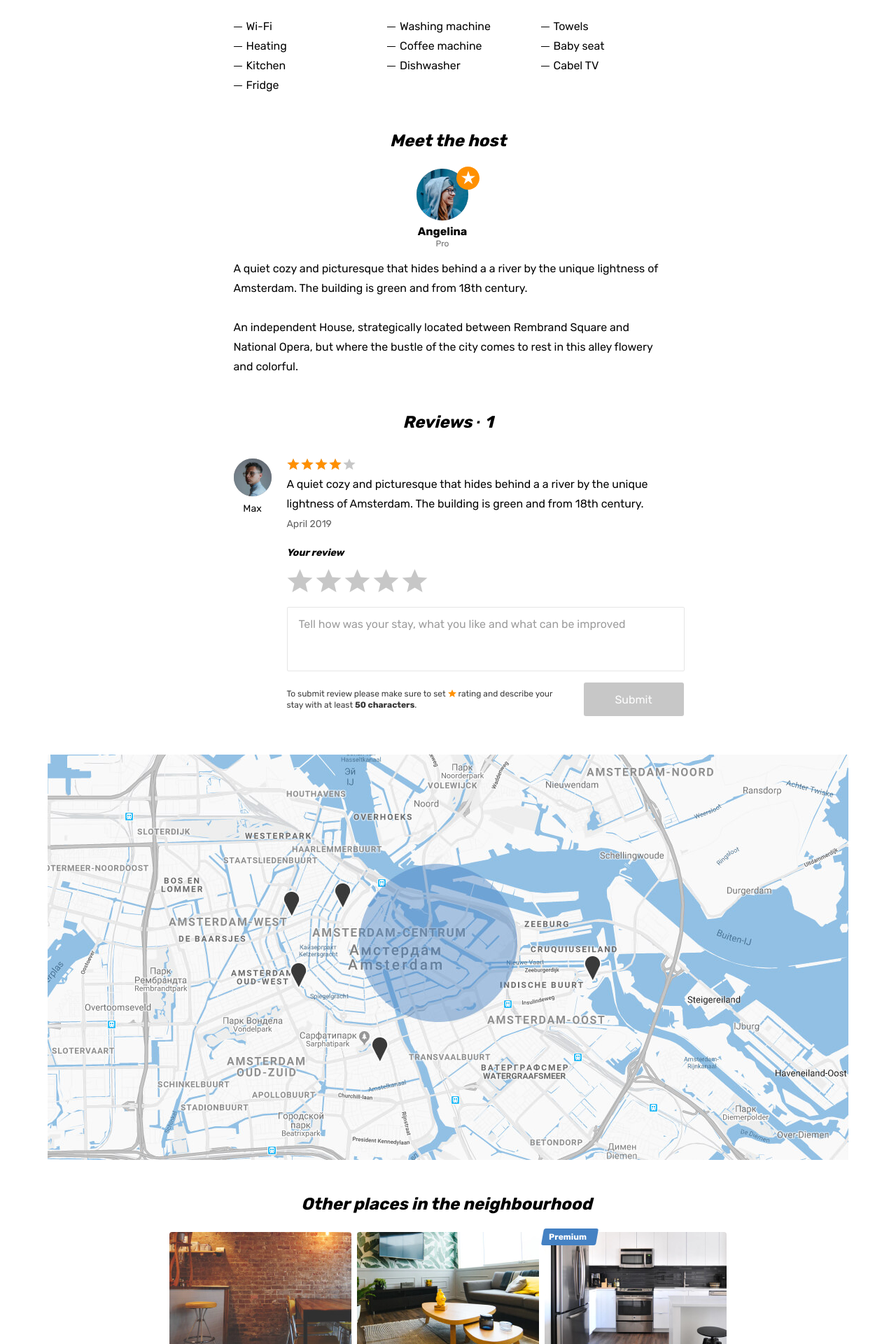
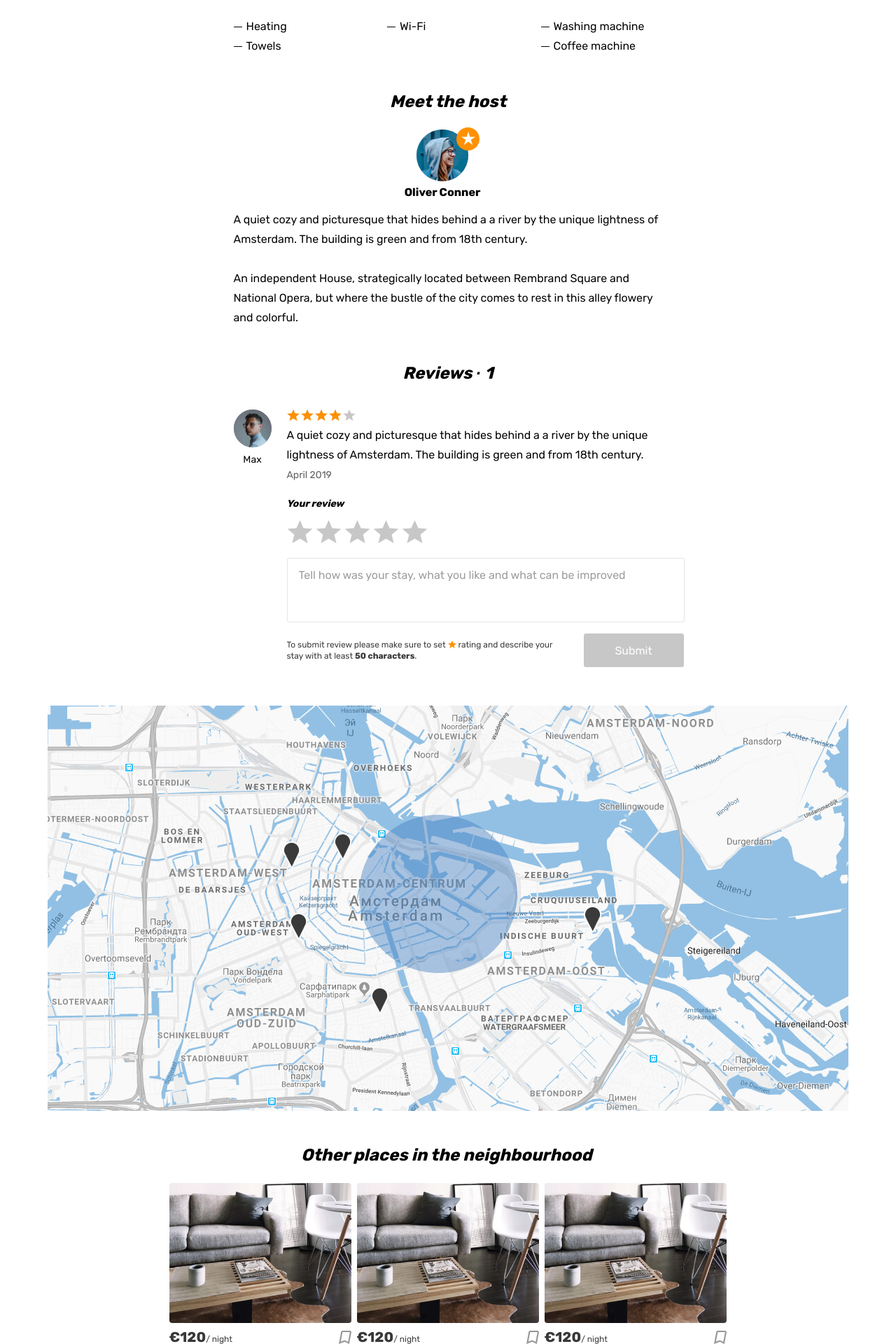
Before and after one commit to htmlacademy-univer-javascript-3/2509175-six-cities-4, a React (Vite) app: page /offer/1 in a window 1280 px wide. Shown: the part 880-2800 px from the top of the page at 70% size. Built offline with nearby package versions, Linux system fonts and the light colour scheme.

Commit message:
refactor

```diff
--- a/src/components/offer/offer.tsx
+++ b/src/components/offer/offer.tsx
@@ -1,5 +1,5 @@
 import { Link } from 'react-router-dom';
-
+import { MapProps } from '../../mocks/location';
 
 function Premium({ isPremium }: OfferProps): false | JSX.Element {
   return (
@@ -11,16 +11,8 @@ function Premium({ isPremium }: OfferProps): false | JSX.Element {
   );
 }
 
-function Offer({ offer, setState }: { offer: OfferProps; setState: () => void }): JSX.Element {
-  const offerLink = `/offer/${offer.id}`;
+export function OfferInfo({ offer, offerLink }: {offer: OfferProps, offerLink: string}): JSX.Element {
   return (
-    <article className="cities__card place-card" onMouseOver={setState}>
-      <Premium {...offer} />
-      <div className="cities__image-wrapper place-card__image-wrapper">
-        <Link to={offerLink}>
-          <img className="place-card__image" src={offer.previewImage} width="260" height="200" alt="Place image" />
-        </Link>
-      </div>
     <div className="place-card__info">
       <div className="place-card__price-wrapper">
         <div className="place-card__price">
@@ -47,6 +39,20 @@ function Offer({ offer, setState }: { offer: OfferProps; setState: () => void })
       </h2>
       <p className="place-card__type">{offer.type}</p>
     </div>
+  )
+}
+
+function Offer({ offer, setState }: { offer: OfferProps; setState: () => void }): JSX.Element {
+  const offerLink = `/offer/${offer.id}`;
+  return (
+    <article className="cities__card place-card" onMouseOver={setState}>
+      <Premium {...offer} />
+      <div className="cities__image-wrapper place-card__image-wrapper">
+        <Link to={offerLink}>
+          <img className="place-card__image" src={offer.previewImage} width="260" height="200" alt="Place image" />
+        </Link>
+      </div>
+      <OfferInfo offer={offer} offerLink={offerLink} />
     </article>
   );
 }
@@ -101,21 +107,26 @@ export type OfferProps = {
   price: number;
   city: {
     name: string;
-    location: {
-      latitude: number;
-      longitude: number;
-      zoom: number;
+    location: MapProps;
   };
-  };
-  location: {
-    latitude: number;
-    longitude: number;
-    zoom: number;
-  };
+  location: MapProps;
   isFavorite: boolean;
   isPremium: boolean;
   rating: number;
   previewImage: string;
 }
 
+export type OfferWithDetailsProps = OfferProps & {
+  description: string,
+  bedrooms: number,
+  goods: string[],
+  host: {
+    name: string,
+    avatarUrl: string,
+    isPro: boolean
+  },
+  images: string[],
+  maxAdults: number
+};
+
 export default Offer;
--- a/src/mocks/location.ts
+++ b/src/mocks/location.ts
@@ -9,3 +9,9 @@ export const DefaultLocations: LocationProps[] = [
   { Name: 'Hamburg' },
   { Name: 'Dusseldorf' }
 ];
+
+export type MapProps = {
+  latitude: number,
+  longitude: number,
+  zoom: number
+}
--- a/src/mocks/offer.ts
+++ b/src/mocks/offer.ts
@@ -1,4 +1,4 @@
-import { OfferProps } from '../components/offer/offer';
+import { OfferProps, OfferWithDetailsProps } from '../components/offer/offer';
 
 
 export const DefaultOffers: OfferProps[] = [
@@ -10,14 +10,14 @@ export const DefaultOffers: OfferProps[] = [
     city: {
       name: 'Amsterdam',
       location: {
-        latitude: 52.35514938496378,
-        longitude: 4.673877537499948,
+        latitude: 52.3909553943508,
+        longitude: 4.85309666406198,
         zoom: 8
       }
     },
     location: {
-      latitude: 52.35514938496378,
-      longitude: 4.673877537499948,
+      latitude: 52.3909553943508,
+      longitude: 4.85309666406198,
       zoom: 8
     },
     isFavorite: false,
@@ -33,14 +33,14 @@ export const DefaultOffers: OfferProps[] = [
     city: {
       name: 'Amsterdam',
       location: {
-        latitude: 52.35514938496378,
-        longitude: 4.673877537499948,
+        latitude: 52.3609553943508,
+        longitude: 4.85309666406198,
         zoom: 8
       }
     },
     location: {
-      latitude: 52.35514938496378,
-      longitude: 4.673877537499948,
+      latitude: 52.3609553943508,
+      longitude: 4.85309666406198,
       zoom: 8
     },
     isFavorite: true,
@@ -56,14 +56,14 @@ export const DefaultOffers: OfferProps[] = [
     city: {
       name: 'Amsterdam',
       location: {
-        latitude: 52.35514938496378,
-        longitude: 4.673877537499948,
+        latitude: 52.3909553943508,
+        longitude: 4.929309666406198,
         zoom: 8
       }
     },
     location: {
-      latitude: 52.35514938496378,
-      longitude: 4.673877537499948,
+      latitude: 52.3909553943508,
+      longitude: 4.929309666406198,
       zoom: 8
     },
     isFavorite: false,
@@ -79,42 +79,61 @@ export const DefaultOffers: OfferProps[] = [
     city: {
       name: 'Amsterdam',
       location: {
-        latitude: 52.35514938496378,
-        longitude: 4.673877537499948,
+        latitude: 52.3809553943508,
+        longitude: 4.939309666406198,
         zoom: 8
       }
     },
     location: {
-      latitude: 52.35514938496378,
-      longitude: 4.673877537499948,
+      latitude: 52.3809553943508,
+      longitude: 4.939309666406198,
       zoom: 8
     },
     isFavorite: false,
     isPremium: true,
     rating: 5,
     previewImage: 'img/apartment-03.jpg'
-  },
-  {
-    id: '5',
-    title: 'Wood and stone place',
-    type: 'Room',
-    price: 80,
+  }
+];
+
+export const OfferWithDetailsMock : OfferWithDetailsProps = {
+  id: '1',
+  title: 'Beautiful & luxurious apartment at great location',
+  type: 'Apartment',
+  price: 120,
   city: {
     name: 'Amsterdam',
     location: {
-        latitude: 52.35514938496378,
-        longitude: 4.673877537499948,
+      latitude: 52.3909553943508,
+      longitude: 4.85309666406198,
       zoom: 8
     }
   },
   location: {
-      latitude: 52.35514938496378,
-      longitude: 4.673877537499948,
+    latitude: 52.3909553943508,
+    longitude: 4.85309666406198,
     zoom: 8
   },
-    isFavorite: true,
-    isPremium: false,
+  isFavorite: false,
+  isPremium: true,
   rating: 4,
-    previewImage: 'img/room.jpg'
-  }
-];
+  previewImage: 'img/apartment-01.jpg',
+  description: "A quiet cozy and picturesque that hides behind a a river by the unique lightness of Amsterdam.",
+  bedrooms: 3,
+  goods: [
+    "Heating",
+    "Wi-Fi",
+    "Washing machine",
+    "Towels",
+    "Coffee machine"
+  ],
+  host: {
+    name: "Oliver Conner",
+    avatarUrl: "img/avatar-angelina.jpg",
+    isPro: false
+  },
+  images: [
+    "https://url-to-image/image.png"
+  ],
+  maxAdults: 4
+};
--- a/src/pages/offer/offer.tsx
+++ b/src/pages/offer/offer.tsx
@@ -1,8 +1,148 @@
 import { useParams, Link } from 'react-router-dom';
 import ReviewForm from '../../components/review-form/review-form';
+import { OfferWithDetailsMock } from '../../mocks/offer';
+import { OfferProps, OfferWithDetailsProps, OfferInfo } from '../../components/offer/offer';
 
-export default function Offer(): JSX.Element {
+function Premium({ isPremium }: OfferWithDetailsProps): false | JSX.Element {
+  return (
+    isPremium && (
+      <div className="offer__mark">
+        <span>Premium</span>
+      </div>
+    )
+  );
+}
+
+function Pro({ host }: OfferWithDetailsProps): false | JSX.Element {
+  return (
+    host.isPro && (
+      <span className="offer__user-status">
+        Pro
+      </span>
+    )
+  );
+}
+
+function Host(offer: OfferWithDetailsProps): JSX.Element {
+  return (
+    <div className="offer__host">
+      <h2 className="offer__host-title">Meet the host</h2>
+      <div className="offer__host-user user">
+        <div className="offer__avatar-wrapper offer__avatar-wrapper--pro user__avatar-wrapper">
+          <img className="offer__avatar user__avatar" src={offer.host.avatarUrl} width="74" height="74" alt="Host avatar" />
+        </div>
+        <span className="offer__user-name">
+          {offer.host.name}
+        </span>
+        <Pro {...offer} />
+      </div>
+      <div className="offer__description">
+        <p className="offer__text">
+          A quiet cozy and picturesque that hides behind a a river by the unique lightness of Amsterdam. The building is green and from 18th century.
+        </p>
+        <p className="offer__text">
+          An independent House, strategically located between Rembrand Square and National Opera, but where the bustle of the city comes to rest in this alley flowery and colorful.
+        </p>
+      </div>
+    </div>
+  )
+}
+
+function Reviews(offer: OfferWithDetailsProps): JSX.Element {
+  return (
+    <section className="offer__reviews reviews">
+      <h2 className="reviews__title">Reviews &middot; <span className="reviews__amount">1</span></h2>
+      <ul className="reviews__list">
+        <li className="reviews__item">
+          <div className="reviews__user user">
+            <div className="reviews__avatar-wrapper user__avatar-wrapper">
+              <img className="reviews__avatar user__avatar" src="img/avatar-max.jpg" width="54" height="54" alt="Reviews avatar" />
+            </div>
+            <span className="reviews__user-name">
+              Max
+            </span>
+          </div>
+          <div className="reviews__info">
+            <div className="reviews__rating rating">
+              <div className="reviews__stars rating__stars">
+                <span style={{ width: '80%' }}></span>
+                <span className="visually-hidden">Rating</span>
+              </div>
+            </div>
+            <p className="reviews__text">
+              A quiet cozy and picturesque that hides behind a a river by the unique lightness of Amsterdam. The building is green and from 18th century.
+            </p>
+            <time className="reviews__time" dateTime="2019-04-24">April 2019</time>
+          </div>
+        </li>
+      </ul>
+      <ReviewForm />
+    </section>
+  )
+}
+
+function NearPlace(offer: OfferProps): JSX.Element {
+  const offerLink = `/offer/${offer.id}`;
+  return (
+    <article className="near-places__card place-card">
+      <div className="near-places__image-wrapper place-card__image-wrapper">
+        <Link to={offerLink}>
+          <img className="place-card__image" src={offer.previewImage} width="260" height="200" alt="Place image" />
+        </Link>
+      </div>
+      <OfferInfo offer={offer} offerLink={offerLink} />
+    </article>
+  )
+}
+
+function ListNearPlaces(): JSX.Element {
+  const nearPlacesMock: OfferProps[] = [OfferWithDetailsMock, OfferWithDetailsMock, OfferWithDetailsMock];
+  return (
+    <div className="container">
+      <section className="near-places places">
+        <h2 className="near-places__title">Other places in the neighbourhood</h2>
+        <div className="near-places__list places__list">
+          {
+            nearPlacesMock.map((place) => (<NearPlace {...place} id={place.id} />))
+          }
+        </div>
+      </section>
+    </div>
+  )
+}
+
+function ListGoods({ goods }: OfferWithDetailsProps): JSX.Element {
+  return (
+    <div className="offer__inside">
+      <h2 className="offer__inside-title">What&apos;s inside</h2>
+      <ul className="offer__inside-list">
+        {
+          goods.map((good) => (<li className="offer__inside-item">{good}</li>))
+        }
+      </ul>
+    </div>
+  )
+}
+
+function ListFeatures(offer: OfferWithDetailsProps): JSX.Element {
+  return (
+    <ul className="offer__features">
+      {
+        offer.type &&  <li className="offer__feature offer__feature--entire">{offer.type}</li>
+      }
+      {
+        offer.maxAdults > 0 && <li className="offer__feature offer__feature--adults">Max {offer.maxAdults} adults</li>
+      }
+      {
+        offer.bedrooms > 0 && <li className="offer__feature offer__feature--bedrooms">{offer.bedrooms} Bedrooms</li>
+      }
+  </ul>
+  )
+}
+
+export default function OfferDetailed(): JSX.Element {
   const { id } = useParams();
+  const offer: OfferWithDetailsProps = OfferWithDetailsMock; // todo get 'offer' from server
   return (
     <div className="page" key={id}>
       <header className="header">
@@ -10,7 +150,7 @@ export default function Offer(): JSX.Element {
           <div className="header__wrapper">
             <div className="header__left">
               <Link to='/' className="header__logo-link">
-                <img className="header__logo" src="/img/logo.svg"alt="6 cities logo" width="81" height="41"/>
+                <img className="header__logo" src="/img/logo.svg" alt="6 cities logo" width="81" height="41" />
               </Link>
             </div>
             <nav className="header__nav">
@@ -67,237 +207,39 @@ export default function Offer(): JSX.Element {
           </div>
           <div className="offer__container container">
             <div className="offer__wrapper">
-              <div className="offer__mark">
-                <span>Premium</span>
-              </div>
+              <Premium {...offer} />
               <div className="offer__name-wrapper">
                 <h1 className="offer__name">
-                  Beautiful &amp; luxurious studio at great location HERLLO
+                  {offer.title}
                 </h1>
                 <button className="offer__bookmark-button button" type="button">
                   <svg className="offer__bookmark-icon" width="31" height="33">
                     <use xlinkHref="#icon-bookmark"></use>
                   </svg>
-                  <span className="visually-hidden">To bookmarks</span>
+                  <span className="visually-hidden">{offer.isFavorite ? 'In bookmarks' : 'To bookmarks'}</span>
                 </button>
               </div>
               <div className="offer__rating rating">
                 <div className="offer__stars rating__stars">
-                  <span style={{ width: '80%' }}></span>
+                  <span style={{ width: offer.rating * 20 + '%' }}></span>
                   <span className="visually-hidden">Rating</span>
                 </div>
-                <span className="offer__rating-value rating__value">4.8</span>
+                <span className="offer__rating-value rating__value">{offer.rating}</span>
               </div>
-              <ul className="offer__features">
-                <li className="offer__feature offer__feature--entire">
-                  Apartment
-                </li>
-                <li className="offer__feature offer__feature--bedrooms">
-                  3 Bedrooms
-                </li>
-                <li className="offer__feature offer__feature--adults">
-                  Max 4 adults
-                </li>
-              </ul>
+              <ListFeatures {...offer}/>
               <div className="offer__price">
-                <b className="offer__price-value">&euro;120</b>
+                <b className="offer__price-value">&euro;{offer.price}</b>
                 <span className="offer__price-text">&nbsp;night</span>
               </div>
-              <div className="offer__inside">
-                <h2 className="offer__inside-title">What&apos;s inside</h2>
-                <ul className="offer__inside-list">
-                  <li className="offer__inside-item">
-                    Wi-Fi
-                  </li>
-                  <li className="offer__inside-item">
-                    Washing machine
-                  </li>
-                  <li className="offer__inside-item">
-                    Towels
-                  </li>
-                  <li className="offer__inside-item">
-                    Heating
-                  </li>
-                  <li className="offer__inside-item">
-                    Coffee machine
-                  </li>
-                  <li className="offer__inside-item">
-                    Baby seat
-                  </li>
-                  <li className="offer__inside-item">
-                    Kitchen
-                  </li>
-                  <li className="offer__inside-item">
-                    Dishwasher
-                  </li>
-                  <li className="offer__inside-item">
-                    Cabel TV
-                  </li>
-                  <li className="offer__inside-item">
-                    Fridge
-                  </li>
-                </ul>
-              </div>
-              <div className="offer__host">
-                <h2 className="offer__host-title">Meet the host</h2>
-                <div className="offer__host-user user">
-                  <div className="offer__avatar-wrapper offer__avatar-wrapper--pro user__avatar-wrapper">
-                    <img className="offer__avatar user__avatar" src="img/avatar-angelina.jpg" width="74" height="74" alt="Host avatar" />
-                  </div>
-                  <span className="offer__user-name">
-                    Angelina
-                  </span>
-                  <span className="offer__user-status">
-                    Pro
-                  </span>
-                </div>
-                <div className="offer__description">
-                  <p className="offer__text">
-                    A quiet cozy and picturesque that hides behind a a river by the unique lightness of Amsterdam. The building is green and from 18th century.
-                  </p>
-                  <p className="offer__text">
-                    An independent House, strategically located between Rembrand Square and National Opera, but where the bustle of the city comes to rest in this alley flowery and colorful.
-                  </p>
-                </div>
-              </div>
-              <section className="offer__reviews reviews">
-                <h2 className="reviews__title">Reviews &middot; <span className="reviews__amount">1</span></h2>
-                <ul className="reviews__list">
-                  <li className="reviews__item">
-                    <div className="reviews__user user">
-                      <div className="reviews__avatar-wrapper user__avatar-wrapper">
-                        <img className="reviews__avatar user__avatar" src="img/avatar-max.jpg" width="54" height="54" alt="Reviews avatar" />
-                      </div>
-                      <span className="reviews__user-name">
-                        Max
-                      </span>
-                    </div>
-                    <div className="reviews__info">
-                      <div className="reviews__rating rating">
-                        <div className="reviews__stars rating__stars">
-                          <span style={{ width: '80%' }}></span>
-                          <span className="visually-hidden">Rating</span>
-                        </div>
-                      </div>
-                      <p className="reviews__text">
-                        A quiet cozy and picturesque that hides behind a a river by the unique lightness of Amsterdam. The building is green and from 18th century.
-                      </p>
-                      <time className="reviews__time" dateTime="2019-04-24">April 2019</time>
-                    </div>
-                  </li>
-                </ul>
-                <ReviewForm/>
-              </section>
+              <ListGoods {...offer} />
+              <Host {...offer} />
+              <Reviews {...offer} />
             </div>
           </div>
           <section className="offer__map map"></section>
         </section>
-        <div className="container">
-          <section className="near-places places">
-            <h2 className="near-places__title">Other places in the neighbourhood</h2>
-            <div className="near-places__list places__list">
-              <article className="near-places__card place-card">
-                <div className="near-places__image-wrapper place-card__image-wrapper">
-                  <a href="#">
-                    <img className="place-card__image" src="img/room.jpg" width="260" height="200" alt="Place image" />
-                  </a>
-                </div>
-                <div className="place-card__info">
-                  <div className="place-card__price-wrapper">
-                    <div className="place-card__price">
-                      <b className="place-card__price-value">&euro;80</b>
-                      <span className="place-card__price-text">&#47;&nbsp;night</span>
-                    </div>
-                    <button className="place-card__bookmark-button place-card__bookmark-button--active button" type="button">
-                      <svg className="place-card__bookmark-icon" width="18" height="19">
-                        <use xlinkHref="#icon-bookmark"></use>
-                      </svg>
-                      <span className="visually-hidden">In bookmarks</span>
-                    </button>
-                  </div>
-                  <div className="place-card__rating rating">
-                    <div className="place-card__stars rating__stars">
-                      <span style={{ width: '80%' }}></span>
-                      <span className="visually-hidden">Rating</span>
-                    </div>
-                  </div>
-                  <h2 className="place-card__name">
-                    <a href="#">Wood and stone place</a>
-                  </h2>
-                  <p className="place-card__type">Room</p>
-                </div>
-              </article>
-
-              <article className="near-places__card place-card">
-                <div className="near-places__image-wrapper place-card__image-wrapper">
-                  <a href="#">
-                    <img className="place-card__image" src="img/apartment-02.jpg" width="260" height="200" alt="Place image" />
-                  </a>
-                </div>
-                <div className="place-card__info">
-                  <div className="place-card__price-wrapper">
-                    <div className="place-card__price">
-                      <b className="place-card__price-value">&euro;132</b>
-                      <span className="place-card__price-text">&#47;&nbsp;night</span>
-                    </div>
-                    <button className="place-card__bookmark-button button" type="button">
-                      <svg className="place-card__bookmark-icon" width="18" height="19">
-                        <use xlinkHref="#icon-bookmark"></use>
-                      </svg>
-                      <span className="visually-hidden">To bookmarks</span>
-                    </button>
-                  </div>
-                  <div className="place-card__rating rating">
-                    <div className="place-card__stars rating__stars">
-                      <span style={{ width: '80%' }}></span>
-                      <span className="visually-hidden">Rating</span>
-                    </div>
-                  </div>
-                  <h2 className="place-card__name">
-                    <a href="#">Canal View Prinsengracht</a>
-                  </h2>
-                  <p className="place-card__type">Apartment</p>
-                </div>
-              </article>
-
-              <article className="near-places__card place-card">
-                <div className="place-card__mark">
-                  <span>Premium</span>
-                </div>
-                <div className="near-places__image-wrapper place-card__image-wrapper">
-                  <a href="#">
-                    <img className="place-card__image" src="img/apartment-03.jpg" width="260" height="200" alt="Place image" />
-                  </a>
-                </div>
-                <div className="place-card__info">
-                  <div className="place-card__price-wrapper">
-                    <div className="place-card__price">
-                      <b className="place-card__price-value">&euro;180</b>
-                      <span className="place-card__price-text">&#47;&nbsp;night</span>
-                    </div>
-                    <button className="place-card__bookmark-button button" type="button">
-                      <svg className="place-card__bookmark-icon" width="18" height="19">
-                        <use xlinkHref="#icon-bookmark"></use>
-                      </svg>
-                      <span className="visually-hidden">To bookmarks</span>
-                    </button>
-                  </div>
-                  <div className="place-card__rating rating">
-                    <div className="place-card__stars rating__stars">
-                      <span style={{ width: '100%' }}></span>
-                      <span className="visually-hidden">Rating</span>
-                    </div>
-                  </div>
-                  <h2 className="place-card__name">
-                    <a href="#">Nice, cozy, warm big bed apartment</a>
-                  </h2>
-                  <p className="place-card__type">Apartment</p>
-                </div>
-              </article>
-            </div>
-          </section>
-        </div>
+        <ListNearPlaces />
       </main>
-    </div>
+    </div >
   );
 }
```
Lines whose indentation alone changed are shown as unchanged.
